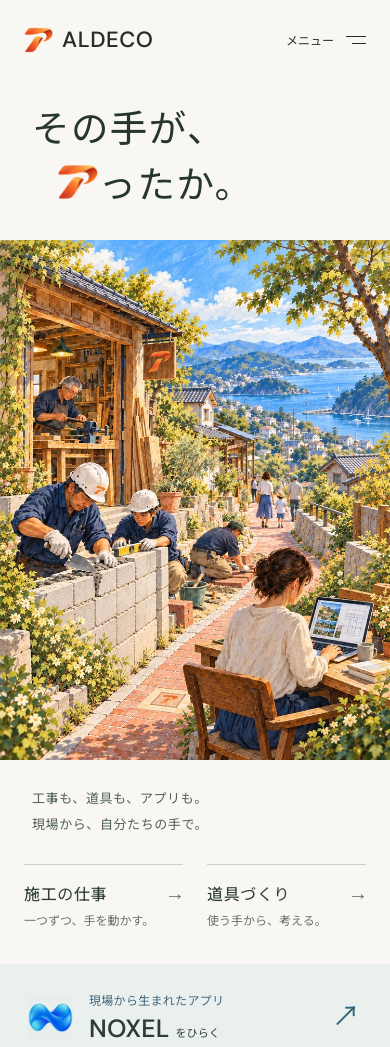
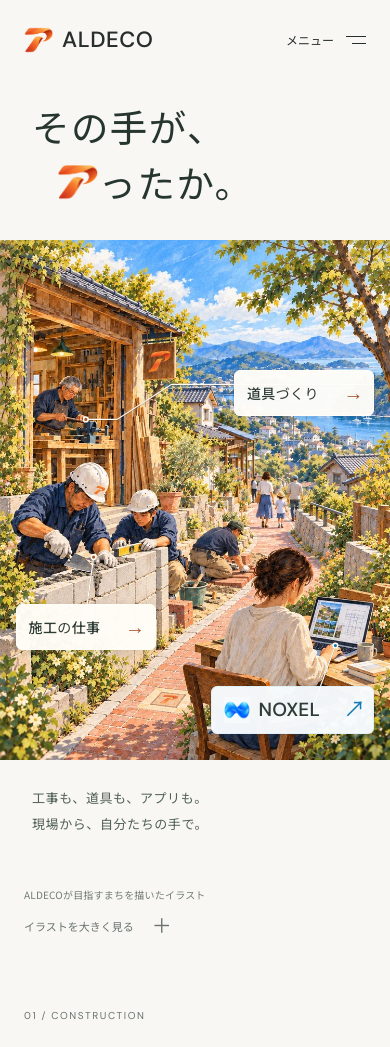
Before and after one commit to mabochan624/aldeco-site, a plain HTML site: page index.html in a window 390 px wide. Shown: the top 1047 px of the page. Drawn offline with Linux system fonts and the light colour scheme; a web font is replaced by a local one.

Commit message:
Place mobile navigation cards inside the portrait scene (#12)

```diff
--- a/brand-20261101/mobile-cover.css
+++ b/brand-20261101/mobile-cover.css
@@ -2,6 +2,7 @@
 .mobile-menu-toggle,
 .field-header nav .mobile-nav-contact { display:none; }
 .surface-picture { display:block; width:100%; height:100%; }
+.mobile-painted-leaders { display:none; }
 
 @media (max-width:760px) {
  body.town-painted-direction { --mobile-space:24px; }
@@ -54,6 +55,10 @@
   font-size:clamp(34px,9.6vw,46px); font-weight:440; line-height:1.5; letter-spacing:.04em;
  }
  body.town-painted-direction .surface-answer { margin-left:.65em; }
+ body.town-painted-direction .surface-stage {
+  display:block; position:relative; order:1; width:100%; height:auto;
+  aspect-ratio:3/4; margin:0; overflow:hidden;
+ }
  body.town-painted-direction .surface-art {
   order:1; width:100%; height:auto; aspect-ratio:3/4; overflow:hidden;
  }
@@ -65,37 +70,56 @@
   font-size:13px; line-height:2; letter-spacing:.045em; color:#526157;
  }
  body.town-painted-direction .town-portals {
-  order:3; width:calc(100% - 48px); border:0; gap:0 24px;
+  position:absolute; inset:0; display:block; width:100%; height:100%;
+  margin:0; padding:0; border:0; background:transparent; pointer-events:none;
  }
- body.town-painted-direction .town-portal--work,
- body.town-painted-direction .town-portal--tools {
-  min-height:94px; padding:16px 0 20px; border-top:1px solid #cbd1c7;
-  align-items:flex-start; gap:0;
+ body.town-painted-direction .mobile-painted-leaders {
+  display:block; position:absolute; inset:0; width:100%; height:100%; pointer-events:none;
  }
+ .mobile-painted-leaders path {
+  fill:none; stroke:#fffdf5; stroke-width:1.2; vector-effect:non-scaling-stroke;
+  filter:drop-shadow(0 1px 1px #49331e90);
+ }
+ .mobile-painted-leaders circle {
+  fill:#a9572e; stroke:#fffdf5; stroke-width:1.5; vector-effect:non-scaling-stroke;
+ }
+ .mobile-painted-leaders .mobile-noxel-pin { fill:#117bb7; }
+ body.town-painted-direction .town-portal {
+  position:absolute; inset:auto; grid-area:auto; margin:0;
+  width:clamp(128px,36%,180px); min-height:46px; height:auto;
+  padding:10px 12px; gap:10px; align-items:center;
+  border:1px solid #fffdf5; border-radius:6px; background:#fffdf8f7;
+  box-shadow:0 2px 10px #29352a22; pointer-events:auto;
+ }
+ body.town-painted-direction .town-portal--tools { right:4%; top:25%; }
+ body.town-painted-direction .town-portal--work { left:4%; top:70%; }
  body.town-painted-direction .town-portal--tools::before { display:none; }
  body.town-painted-direction .town-portal--work strong,
  body.town-painted-direction .town-portal--tools strong {
-  font-size:16px; font-weight:450; letter-spacing:.04em; padding:0;
+  font-size:14px; font-weight:500; letter-spacing:.025em; padding:0;
  }
  body.town-painted-direction .town-portal--work strong::after,
  body.town-painted-direction .town-portal--tools strong::after { content:none; }
  body.town-painted-direction .town-portal--work small,
- body.town-painted-direction .town-portal--tools small { font-size:12px; line-height:1.85; }
+ body.town-painted-direction .town-portal--tools small,
+ body.town-painted-direction .town-portal--noxel small,
+ body.town-painted-direction .town-portal--noxel strong span { display:none; }
  body.town-painted-direction .town-portal--work .town-portal__arrow,
  body.town-painted-direction .town-portal--tools .town-portal__arrow {
   display:grid; position:static; margin-left:auto; width:18px; height:24px;
-  border:0; border-radius:0; background:transparent; font-size:20px; color:#657467;
+  border:0; border-radius:0; background:transparent; font-size:20px; color:#a9572e;
  }
  body.town-painted-direction .town-portal--noxel {
-  width:calc(100% + 48px); margin:6px -24px 0; padding:23px 28px;
-  min-height:106px; border:0; background:#eaf0ee; gap:16px;
+  right:4%; bottom:5%; width:clamp(148px,42%,196px); padding:10px 12px;
+  gap:9px; background:#f8fcfff7; border-color:#e1f0f7;
  }
- body.town-painted-direction .town-portal--noxel > img { width:45px; height:45px; }
- body.town-painted-direction .town-portal--noxel small { font-size:12px; letter-spacing:.025em; }
- body.town-painted-direction .town-portal--noxel strong { font-size:25px; }
+ body.town-painted-direction .town-portal--noxel > img { width:26px; height:26px; }
+ body.town-painted-direction .town-portal--noxel strong { font-size:19px; }
  body.town-painted-direction .town-portal--noxel .town-portal__arrow {
-  border:0; background:transparent; color:#32657a; font-size:28px;
+  width:18px; height:24px; border:0; border-radius:0;
+  background:transparent; color:#117bb7; font-size:22px;
  }
+ body.town-painted-direction .town-portal:active { background:#fff; }
  body.town-painted-direction .surface-caption small {
   margin:22px auto 0; width:calc(100% - 48px); font-size:10px; letter-spacing:.02em;
  }
@@ -105,8 +129,4 @@
 @media (max-width:360px) {
  body.town-painted-direction .surface-heading { width:calc(100% - 48px); }
  body.town-painted-direction .surface-caption p { width:calc(100% - 48px); }
- body.town-painted-direction .town-portals { gap:0 18px; }
- body.town-painted-direction .town-portal--work strong,
- body.town-painted-direction .town-portal--tools strong { font-size:14px; }
- body.town-painted-direction .town-portal--noxel { padding-inline:24px; }
 }
--- a/index.html
+++ b/index.html
@@ -44,7 +44,7 @@ document.addEventListener('click',function(e){
 </script>
 <!-- ANALYTICS:END -->
 <link rel="stylesheet" href="/brand-20261101/town-painted.css?v=20261101-1">
-<link rel="stylesheet" href="/brand-20261101/mobile-cover.css?v=20261102-1">
+<link rel="stylesheet" href="/brand-20261101/mobile-cover.css?v=20261102-2">
 </head><body data-town-style="editorial" class="workbench-direction surface-direction field-illustration-direction town-immersive-direction town-painted-direction">
 <a class="skip-link" href="#main">本文へ</a>
 <header class="field-header wrap">
@@ -69,6 +69,13 @@ document.addEventListener('click',function(e){
    </picture>
   </div>
   <nav class="town-portals" aria-label="街から、私たちの仕事へ">
+   <svg class="mobile-painted-leaders" viewBox="0 0 1000 1333.333" preserveAspectRatio="none" aria-hidden="true">
+    <path d="M960 370 L440 370 L300 460 L220 460"/>
+    <path d="M220 960 L240 813"/>
+    <path d="M790 1230 L860 1040"/>
+    <circle cx="220" cy="460" r="6"/><circle cx="240" cy="813" r="6"/>
+    <circle class="mobile-noxel-pin" cx="860" cy="1040" r="6"/>
+   </svg>
    <svg class="painted-leaders" viewBox="0 0 1000 562.799" preserveAspectRatio="none" aria-hidden="true">
     <path d="M125 90 L110 179 L163 179"/>
     <path d="M120 490 L115 427 L115 369"/>
@@ -84,7 +91,7 @@ document.addEventListener('click',function(e){
     <span class="town-portal__copy"><strong>道具づくり</strong><small><span>使う手から、</span><span>考える。</span></small></span>
     <span class="town-portal__arrow" aria-hidden="true">→</span>
    </a>
-   <a class="town-portal town-portal--noxel" href="https://noxel.pro/">
+   <a class="town-portal town-portal--noxel" href="https://noxel.pro/" aria-label="NOXELをひらく">
     <img src="/brand-20261101/assets/noxel-soft-satin.webp" width="64" height="64" alt="">
     <span class="town-portal__copy"><small>現場から生まれたアプリ</small><strong>NOXEL<span>をひらく</span></strong></span>
     <span class="town-portal__arrow" aria-hidden="true">↗</span>
```
